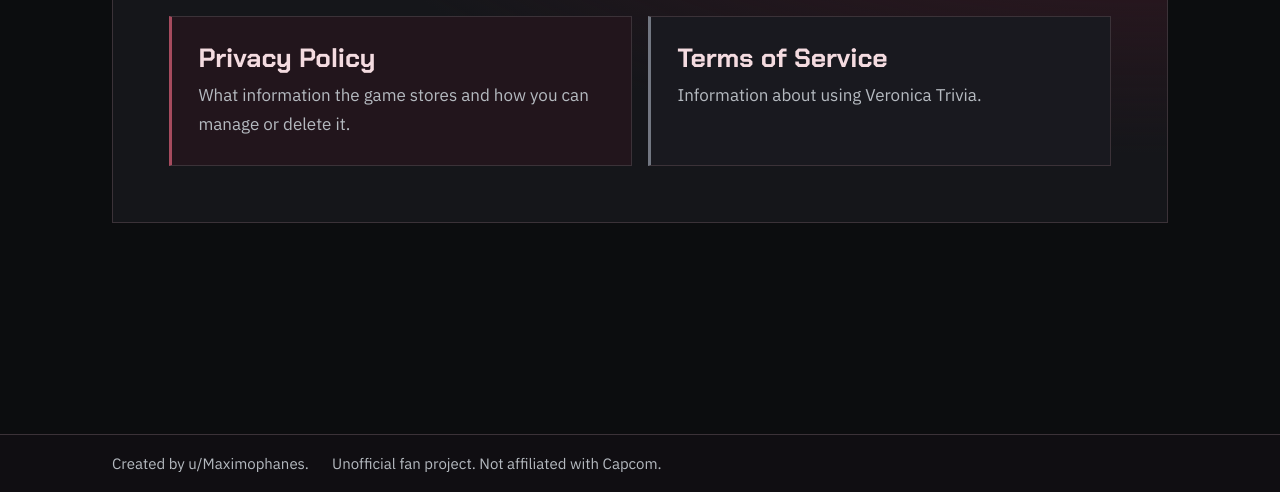
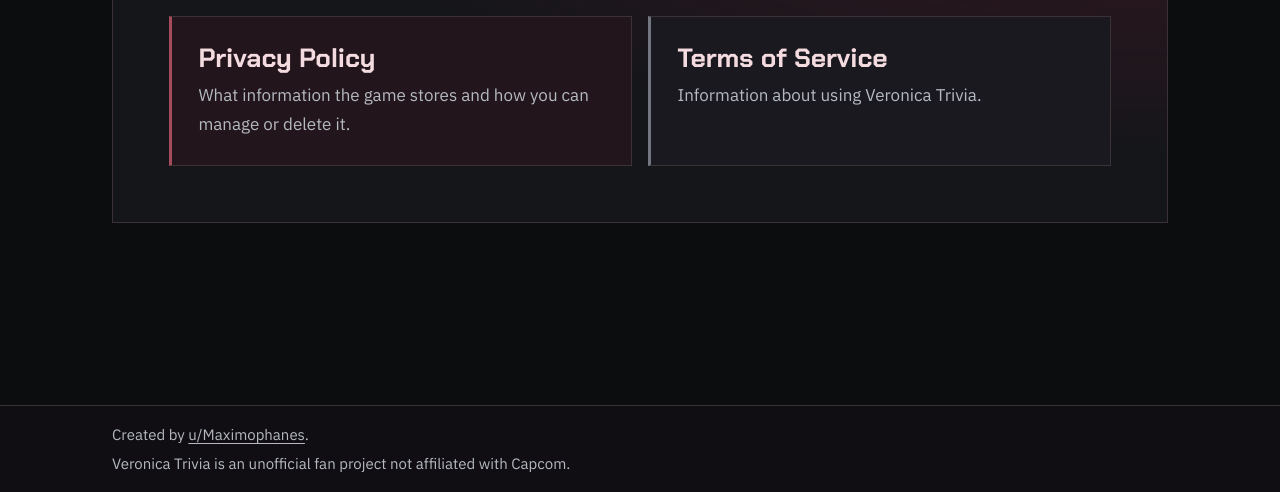
Before and after one commit to Maximophanes/veronica-trivia-legal, a plain HTML site: page index.html in a window 1280 px wide. Shown: the part 308-800 px from the top of the page. Drawn offline with Linux system fonts and the light colour scheme.

Commit message:
Standardize the legal page footers

```diff
--- a/index.html
+++ b/index.html
@@ -43,8 +43,8 @@
   </main>
   <footer class="site-footer">
     <div class="shell credits">
-      <p>Created by u/Maximophanes.</p>
-      <p>Unofficial fan project. Not affiliated with Capcom.</p>
+      <p>Created by <a href="https://www.reddit.com/message/compose/?to=Maximophanes">u/Maximophanes</a>.</p>
+      <p>Veronica Trivia is an unofficial fan project not affiliated with Capcom.</p>
     </div>
   </footer>
 </body>
--- a/style.css
+++ b/style.css
@@ -297,10 +297,8 @@ article li + li {
 }
 
 .credits {
-  display: flex;
-  align-items: baseline;
-  flex-wrap: wrap;
-  gap: 0.25rem 1.45rem;
+  display: grid;
+  gap: 0.25rem;
   padding-block: 1rem;
   color: var(--muted);
   font-size: 0.9375rem;
@@ -309,6 +307,10 @@ article li + li {
 
 .credits p {
   margin: 0;
+}
+
+.credits a {
+  color: inherit;
 }
 
 @media (max-width: 39rem) {
```
Also changed, not shown: privacy.html (+2 -1 lines), terms.html (+2 -2 lines).
